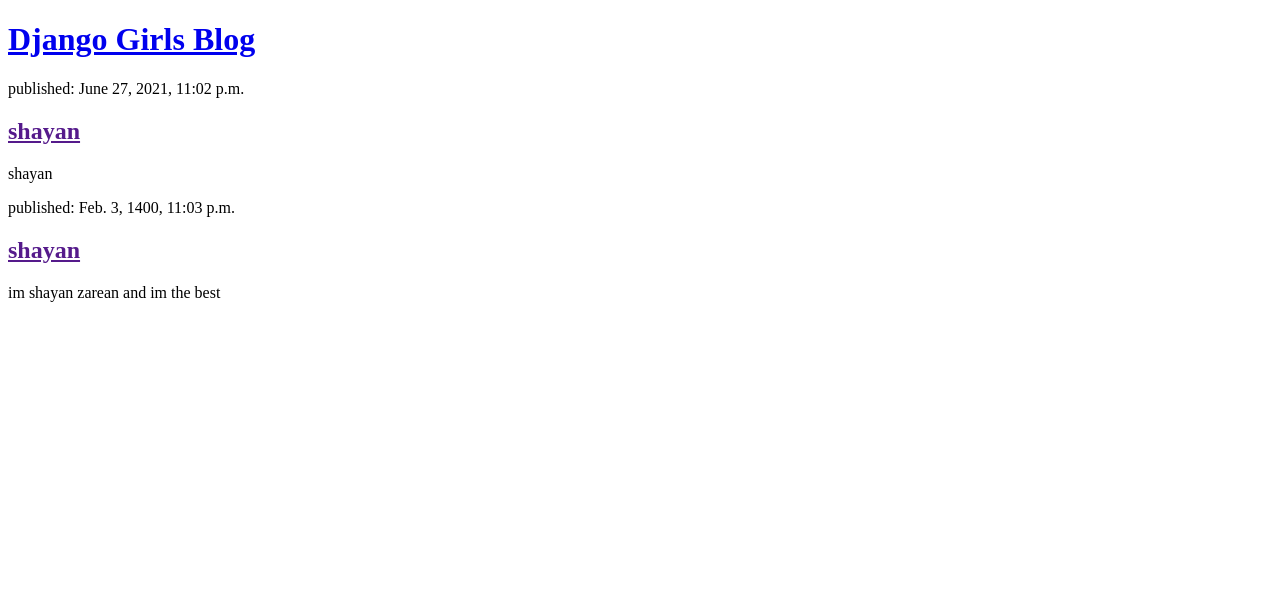
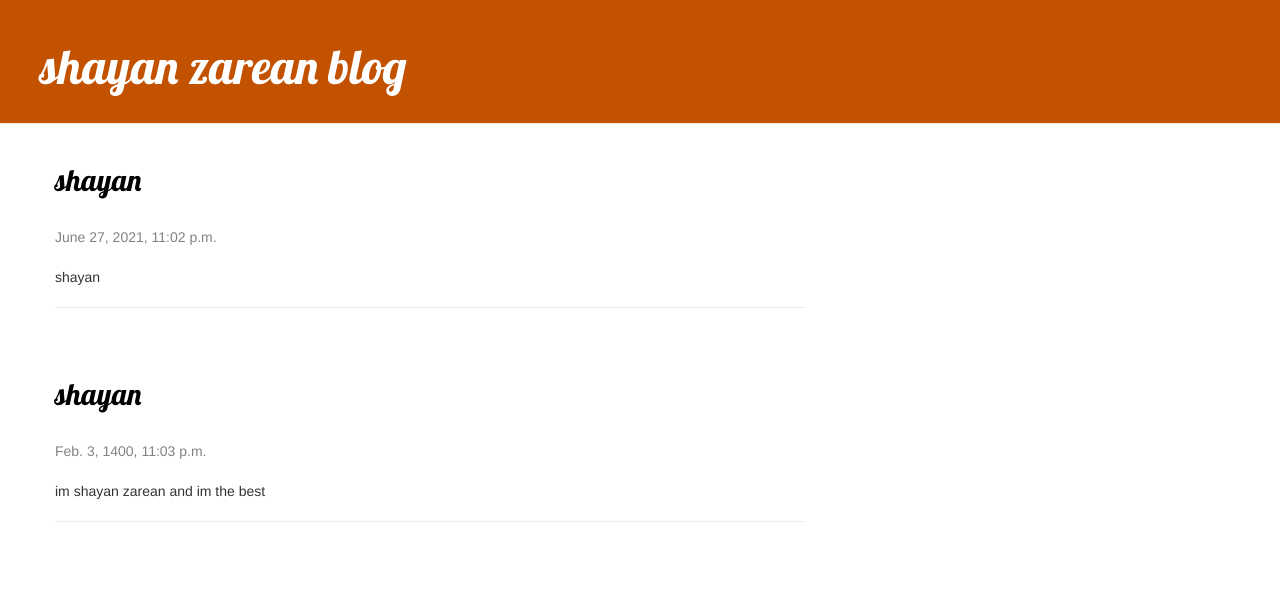
Before and after one commit to shayanza/my-first-blog, a Django app: page / in a window 1280 px wide. Shown: the top 591 px of the page. Run offline with Django 3.2, Linux system fonts and the light colour scheme; data comes from the database, SQL or seed files in the repository; both versions use the stored data as it was after the commit; some libraries are stand-ins or nearby versions.

Commit message:
Added view and template for detailed blog post as well as CSS for the site.

```diff
--- /dev/null
+++ b/blog/static/css/blog.css
@@ -0,0 +1,11 @@
+h1 a, h2 a {color: #C25100; font-family: Lobster; }
+.page-header {     background-color: #C25100;     margin-top: 0;     padding: 20px 20px 20px 40px; }
+.page-header h1, .page-header h1 a, .page-header h1 a:visited, .page-header h1 a:active {     color: #ffffff;     font-size: 36pt;     text-decoration: none; }
+.content {     margin-left: 40px; }
+h1, h2, h3, h4 {     font-family: 'Lobster', cursive; }
+.date {     color: #828282; }
+.save {     float: right; }
+.post-form textarea, .post-form input {     width: 100%; }
+.top-menu, .top-menu:hover, .top-menu:visited {     color: #ffffff;     float: right;     font-size: 26pt;     margin-right: 20px; }
+.post {     margin-bottom: 70px; }
+.post h2 a, .post h2 a:visited {     color: #000000; }
--- a/blog/templates/blog/post_list.html
+++ b/blog/templates/blog/post_list.html
@@ -1,20 +1,50 @@
-<!DOCTYPE html>
-<html lang="en">
+{% load static %}
+
+<html>
+
     <head>
-    <meta charset="UTF-8">
-    <title>Title</title>
+
+        <title>shayan zarean</title>
+
+        <link rel="stylesheet" href="//maxcdn.bootstrapcdn.com/bootstrap/3.2.0/css/bootstrap.min.css">
+
+        <link rel="stylesheet" href="//maxcdn.bootstrapcdn.com/bootstrap/3.2.0/css/bootstrap-theme.min.css">
+
+        <link href="//fonts.googleapis.com/css?family=Lobster&subset=latin,latin-ext" rel="stylesheet" type="text/css">
+
+        <link rel="stylesheet" href="{% static 'css/blog.css' %}">
+
     </head>
+
     <body>
-    <div>
-        <h1><a href="/">Django Girls Blog</a></h1>
+
+        <div class="page-header">
+
+            <h1><a href="/">shayan zarean blog</a></h1>
+
         </div>
 
+        <div class="content container">
+            <div class="row">
+                <div class="col-md-8">
+                    {% block content %}
                         {% for post in posts %}
-        <div>
-            <p>published: {{ post.published_date }}</p>
-            <h2><a href="">{{ post.title }}</a></h2>
-            <p>{{ post.text | linebreaksbr }}</p>
+                            <div class="post">
+                                <h2><a href="{% url 'post_detail' pk=post.pk %}">{{ post.title }}</a></h2>
+                                <br>
+                                <div class="date">
+                                    {{ post.published_date }}
+                                </div>
+                                <br>
+                                <p>{{ post.text|linebreaksbr }}</p>
+                                <hr>
                             </div>
                         {% endfor %}
+                    {% endblock %}
+                </div>
+            </div>
+        </div>
+
     </body>
+
 </html>
--- a/blog/urls.py
+++ b/blog/urls.py
@@ -1,7 +1,8 @@
 from django.urls import path
 from . import views
 
+
 urlpatterns = [
     path('', views.post_list, name='post_list'),
-
+    path('post/<int:pk>/', views.post_detail, name='post_detail'),
 ]
--- a/blog/views.py
+++ b/blog/views.py
@@ -1,4 +1,4 @@
-from django.shortcuts import render
+from django.shortcuts import render, get_object_or_404
 from .models import Post
 from django.utils import timezone
 
@@ -6,3 +6,8 @@ from django.utils import timezone
 def post_list(request):
     posts = Post.objects.filter(published_date__lte=timezone.now()).order_by('-published_date')
     return render(request, 'blog/post_list.html', {'posts': posts})
+
+
+def post_detail(request, pk):
+    post = get_object_or_404(Post, pk=pk)
+    return render(request, 'blog/post_detail.html', {'post': post})
```
Also changed, not shown: blog/templates/blog/base.html (added, +32 -0 lines), blog/templates/blog/post_detail.html (added, +13 -0 lines), db.sqlite3. Lines whose indentation alone changed are shown as unchanged.
